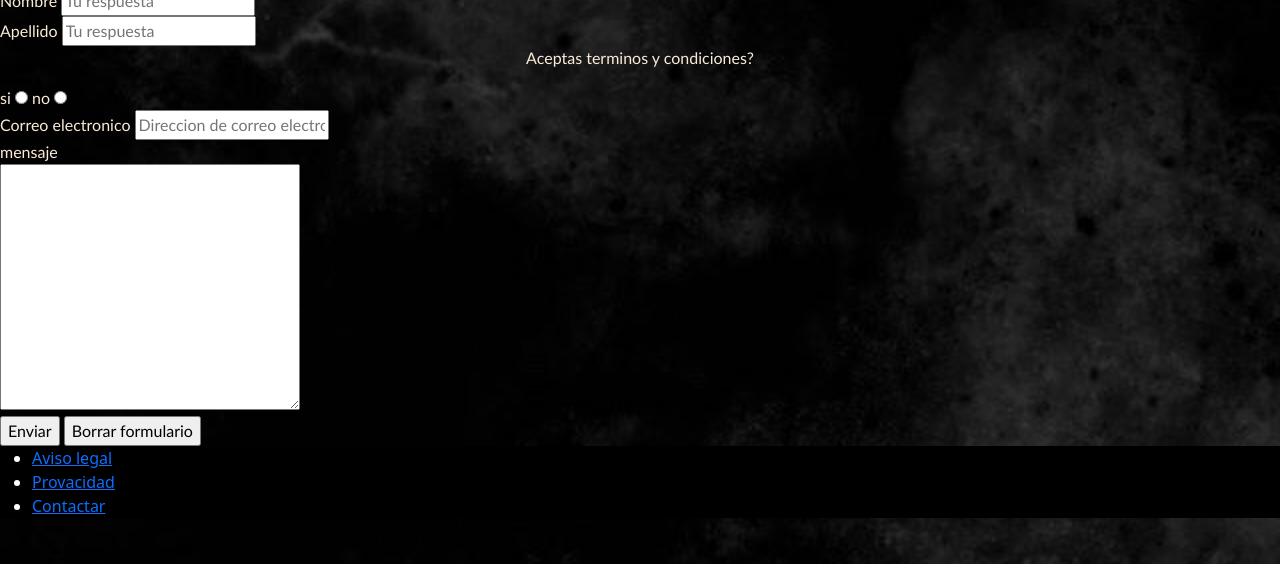
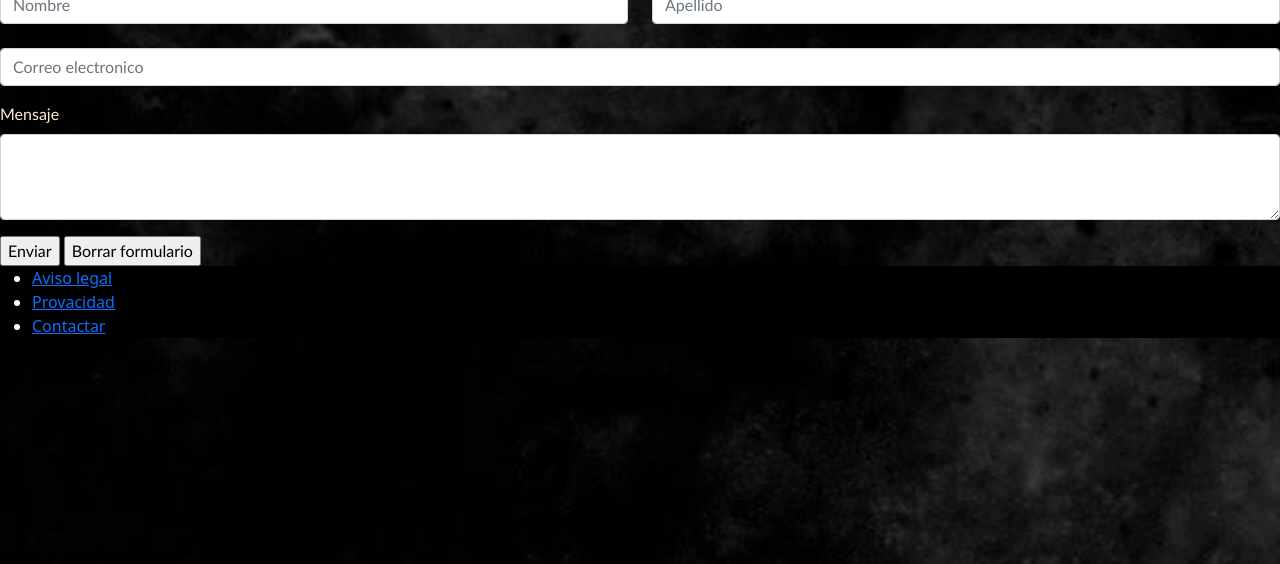
Before and after one commit to kevinperez01/primer_repo, a plain HTML site: page clases/pages/contacto.html in a window 1280 px wide. Shown: the part 236-800 px from the top of the page. Drawn offline with Linux system fonts and the light colour scheme.

Commit message:
hice modificaciones

```diff
--- a/clases/pages/contacto.html
+++ b/clases/pages/contacto.html
@@ -12,13 +12,12 @@
 
     <!-- CSS PROPIO -->
     <link rel="stylesheet" href="../css/styles.css">
-    <title>Document</title>
+    <title>The olimpus</title>
 </head>
 
 <body>
     <div>
     <header>
-            <header>
                 <nav class="navbar navbar-expand-lg navbar-black bg-black">
                     <div class="container-fluid">
                         <a class="logo-fitness" href=""><img src="../img/headericon.jpg" alt=""></a>
@@ -39,8 +38,8 @@
                                 <li><a class="dropdown-item" href="#">Pierna</a></li>
                                 <li><a class="dropdown-item" href="#">Espalda</a></li>
                             </ul>
-                        </li>
-                        <li class="nav-item">
+                            </li>
+                            <li class="nav-item">
                             <a class="nav-link" href="nutricion.html">Nutricion</a>
                         </li>
                         <li class="nav-item">
@@ -59,45 +58,23 @@
             <h1>CONTACTO</h1>
     <section>
         <form class="contacto-1"> <!--formularios-->
-            <fieldset>
-                <div>
-                    <label for="Nombre">Nombre</label>
-                    <input type="text" id="Nombre" placeholder="Tu respuesta" required>
+            <div class="row">
+                <div class="col">
+                    <input type="text" class="form-control" placeholder="Nombre" aria-label="First name">
                 </div>
-            </fieldset>
+                <div class="col">
+                    <input type="text" class="form-control" placeholder="Apellido" aria-label="Last name">
+                </div>
+            </div>
 
-
-            <fieldset>
-                <div>
-                    <label for="Apellido">Apellido</label>
-                    <input type="text" id="Apellido" placeholder="Tu respuesta" required>
-                </div>
-            </fieldset>
-
-
-            <fieldset>
-                <p>Aceptas terminos y condiciones?</p>
-                <label for="si">si</label>
-                <input type="radio" name="condiciones" id="si">
-                <label for="no">no</label>
-                <input type="radio" name="condiciones" id="no">
-            </fieldset>
-
-
-            <fieldset>
-                <div>
-                    <label for="Correo electronico">Correo electronico</label>
-                    <input type="email" name="" id="Correo electronico" placeholder="Direccion de correo electronico" required>
-                </div>
-            </fieldset>
-
-
-            <fieldset>
-                <div>
-                    <label for="mensaje">mensaje</label>
-                </div>
-                    <textarea name="" id="" cols="30" rows="10"></textarea>
-
+            <div class="mb-3">
+                <label for="exampleFormControlInput1" class="form-label"></label>
+                <input type="email" class="form-control" id="exampleFormControlInput1" placeholder="Correo electronico">
+            </div>
+            <div class="mb-3">
+                <label for="exampleFormControlTextarea1" class="form-label">Mensaje</label>
+                <textarea class="form-control" id="exampleFormControlTextarea1" rows="3"></textarea>
+            </div>
 
                 <div>
                     <!--input tyoe sumbit es el que envia la informacion-->
```
Also changed, not shown: clases/pages/calculadora.html (+2 -2 lines), clases/pages/nutricion.html (+2 -2 lines), clases/pages/programas.html (+1 -1 lines), clases/index.html (indentation only).
